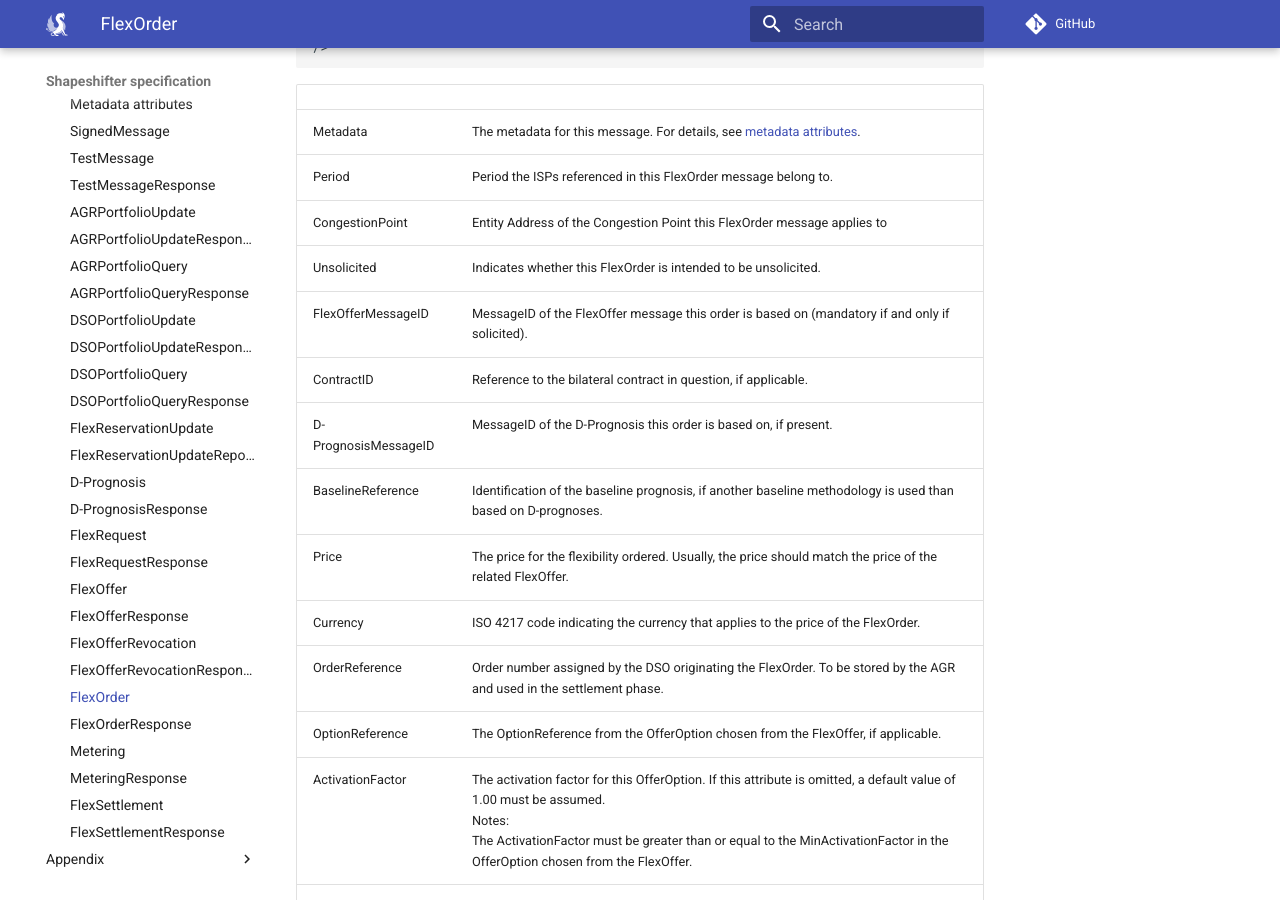
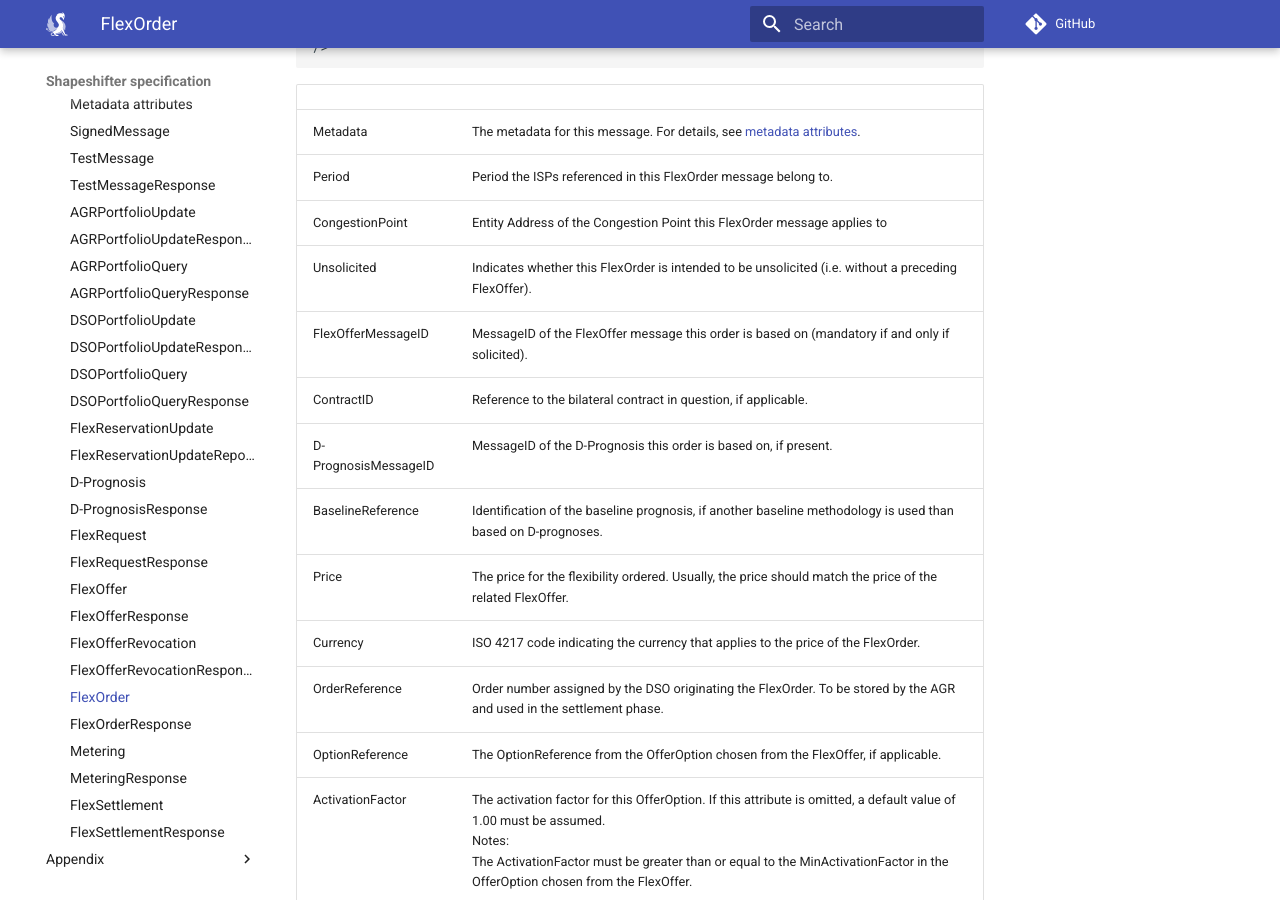
Before and after one commit to shapeshifter/shapeshifter-specification, an MkDocs documentation site: the page built from docs/message-descriptions/message-catalog/flex-order.md, in a window 1280 px wide and 900 px high, scrolled down 683 px. Built offline with MkDocs 1.6.1 and Material for MkDocs 9.7.7, drawn with Linux system fonts in a browser that asks for light colours; comment, search, counter and statistics services are not loaded; the version menu is left out.

Commit message:
Improve doc

```diff
--- a/docs/message-descriptions/message-catalog/flex-order.md
+++ b/docs/message-descriptions/message-catalog/flex-order.md
@@ -38,8 +38,8 @@ This ISP list should be copied from the FlexOffer message (if any) without modif
 | Metadata             | The metadata for this message. For details, see [metadata attributes](metadata-attributes.md).                                                                                                                                                                  |
 | Period               | Period the ISPs referenced in this FlexOrder message belong to.                                                                                                                                                                                                 |
 | CongestionPoint      | Entity Address of the Congestion Point this FlexOrder message applies to                                                                                                                                                                                        |
-| Unsolicited          | Indicates whether this FlexOrder is intended to be unsolicited.                                                                                                                                                                                                 |
-| FlexOfferMessageID   | MessageID of the FlexOffer message this order is based on (mandatory if and only if solicited).                                                                                                                                                                                                     |
+| Unsolicited          | Indicates whether this FlexOrder is intended to be unsolicited (i.e. without a preceding FlexOffer).                                                                                                                                                            |
+| FlexOfferMessageID   | MessageID of the FlexOffer message this order is based on (mandatory if and only if solicited).                                                                                                                                                                 |
 | ContractID           | Reference to the bilateral contract in question, if applicable.                                                                                                                                                                                                 |
 | D-PrognosisMessageID | MessageID of the D-Prognosis this order is based on, if present.                                                                                                                                                                                                |
 | BaselineReference    | Identification of the baseline prognosis, if another baseline methodology is used than based on D-prognoses.                                                                                                                                                    |
```
Also changed, not shown: docs/message-descriptions/message-catalog/flex-offer.md (+1 -1 lines), 1 other file.
